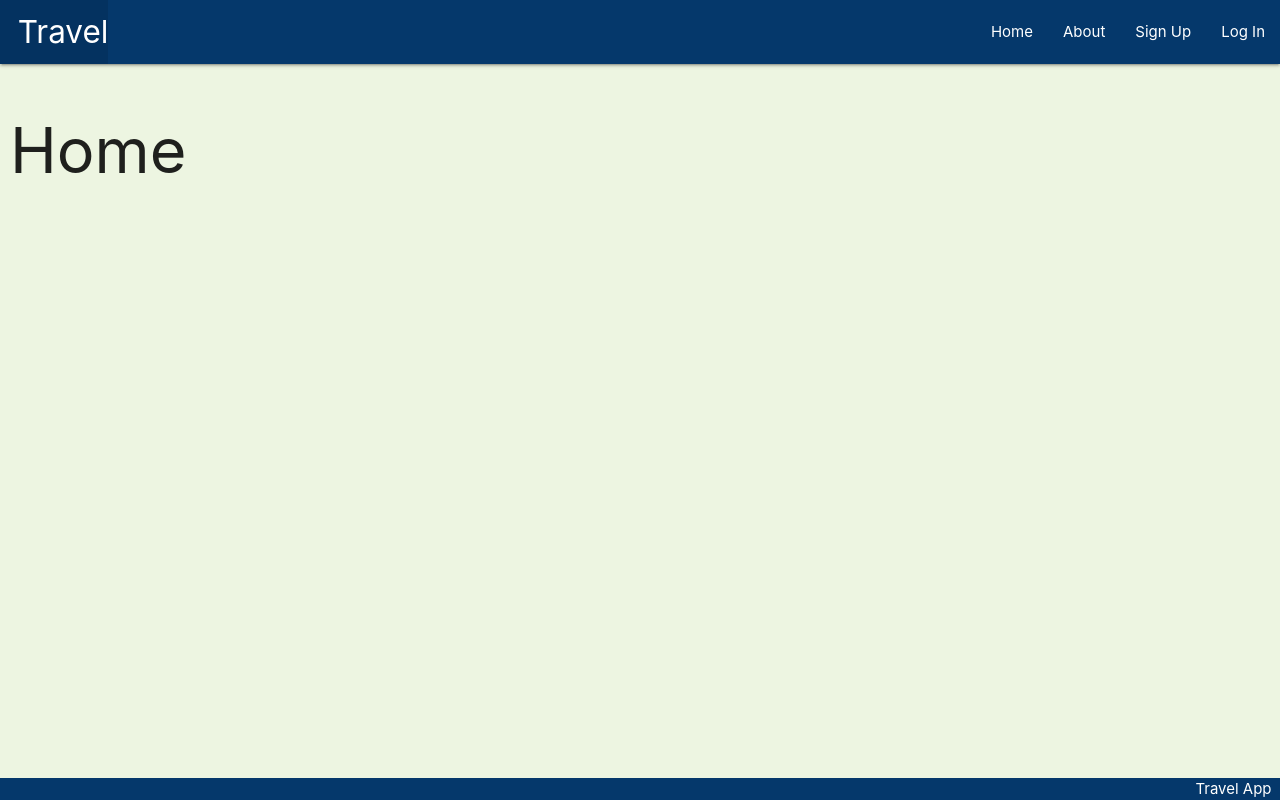
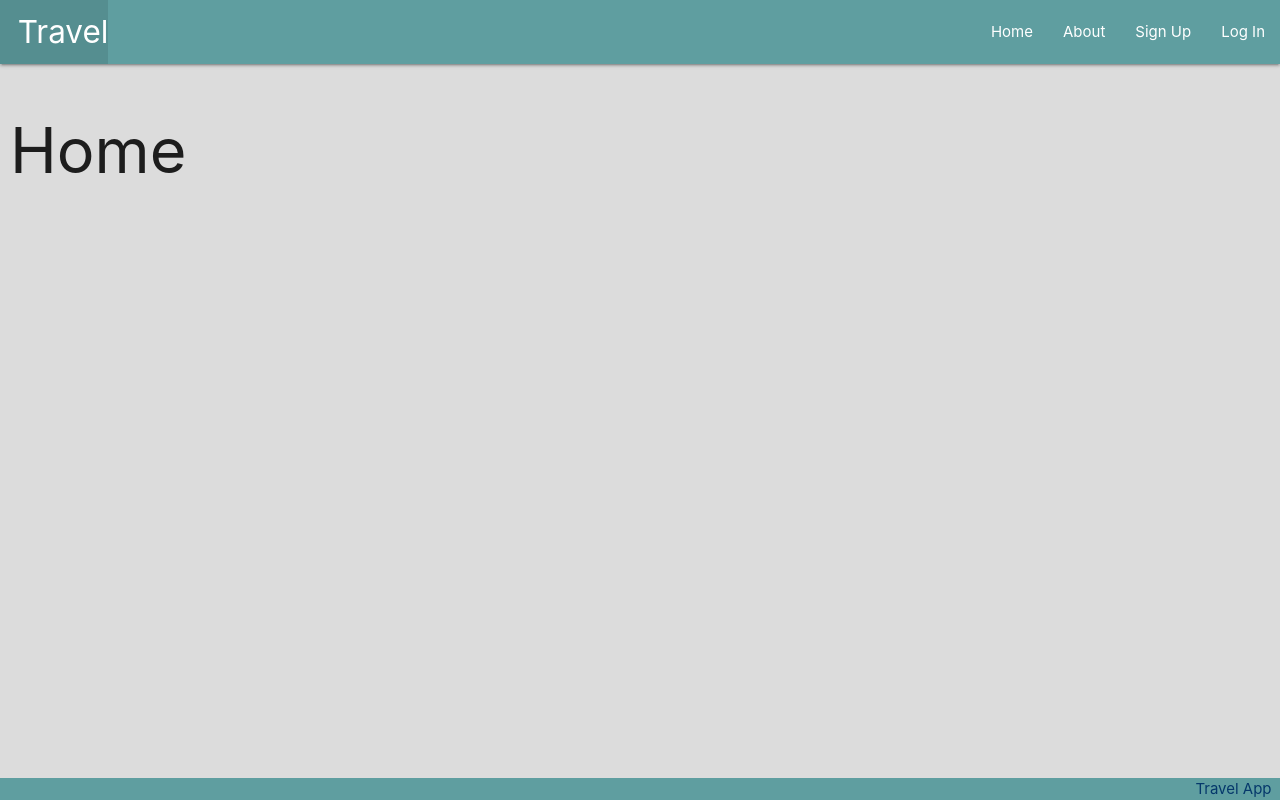
Before and after one commit to max811811/travel-app, a Django app: page / in a window 1280 px wide. Run offline with Django 4.2, Linux system fonts and the light colour scheme.

Commit message:
minor css

```diff
--- a/main_app/static/css/style.css
+++ b/main_app/static/css/style.css
@@ -2,7 +2,7 @@ body {
 	display: flex;
 	min-height: 100vh;
 	flex-direction: column;
-	background-color: #edf5e1;
+	background-color: #dcdcdc;
 }
 
 main {
@@ -11,7 +11,8 @@ main {
 }
 
 nav {
-	background-color: #05386b;
+	background-color: #5f9ea0;
+	color: #05386b;
 }
 
 .container {
@@ -25,8 +26,8 @@ footer.page-footer {
 }
 
 footer {
-	background-color: #05386b;
-	color: white;
+	background-color: #5f9ea0;
+	color: #05386b;
 }
 
 .detail-header, p {
@@ -41,7 +42,7 @@ footer {
 	margin: 20px;
 	border-radius: 20px;
 	text-align: center;
-	background-color: #8ee4af;
+	background-color: #93d2d4;
 	width: 300px;
 	padding: 24px;
 	box-shadow: 0 4px 8px 0 rgba(0,0,0,0.2);
```
